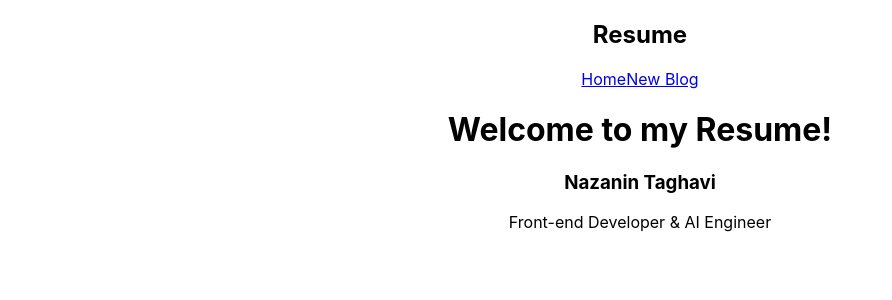
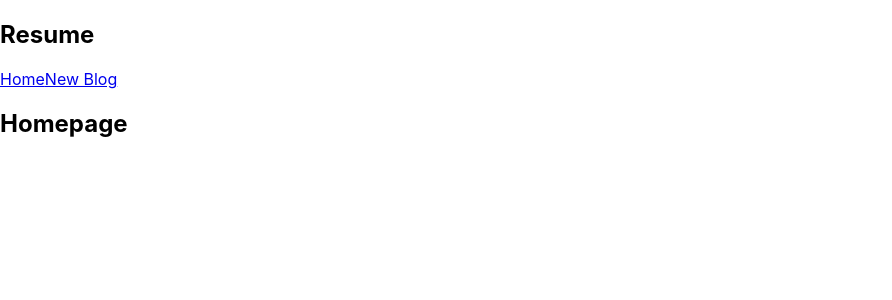
Before and after one commit to ntaghavi/Resume, a React (Create React App) app in the folder resume/: page / in a window 1280 px wide. Shown: the top 300 px of the page, without its empty margins (0-892 px from the left). Built offline with nearby package versions, Linux system fonts and the light colour scheme.

Commit message:
adding our own css

```diff
--- a/resume/src/App.js
+++ b/resume/src/App.js
@@ -1,19 +1,17 @@
-import './App.css';
+
 import Navbar from './Navbar';
+import Home from './Home';
 
 function App() {
 
   const title = 'Welcome to my Resume!';
-  const fname = 'Nazanin', lname = 'Taghavi';
-  const jobs = ['Front-end Developer' , 'AI Engineer'];
+  // const fname = 'Nazanin', lname = 'Taghavi';
+  // const jobs = ['Front-end Developer' , 'AI Engineer'];
   return (
     <div className="App">
       <Navbar/>
+      <Home/>
      <div className="content">
-       <h1>{ title }</h1>
-       <h3>{fname } {lname}</h3>
-       <p>{jobs[0]} & {jobs[1]}</p>
-
      </div>
     </div>
   );
```
